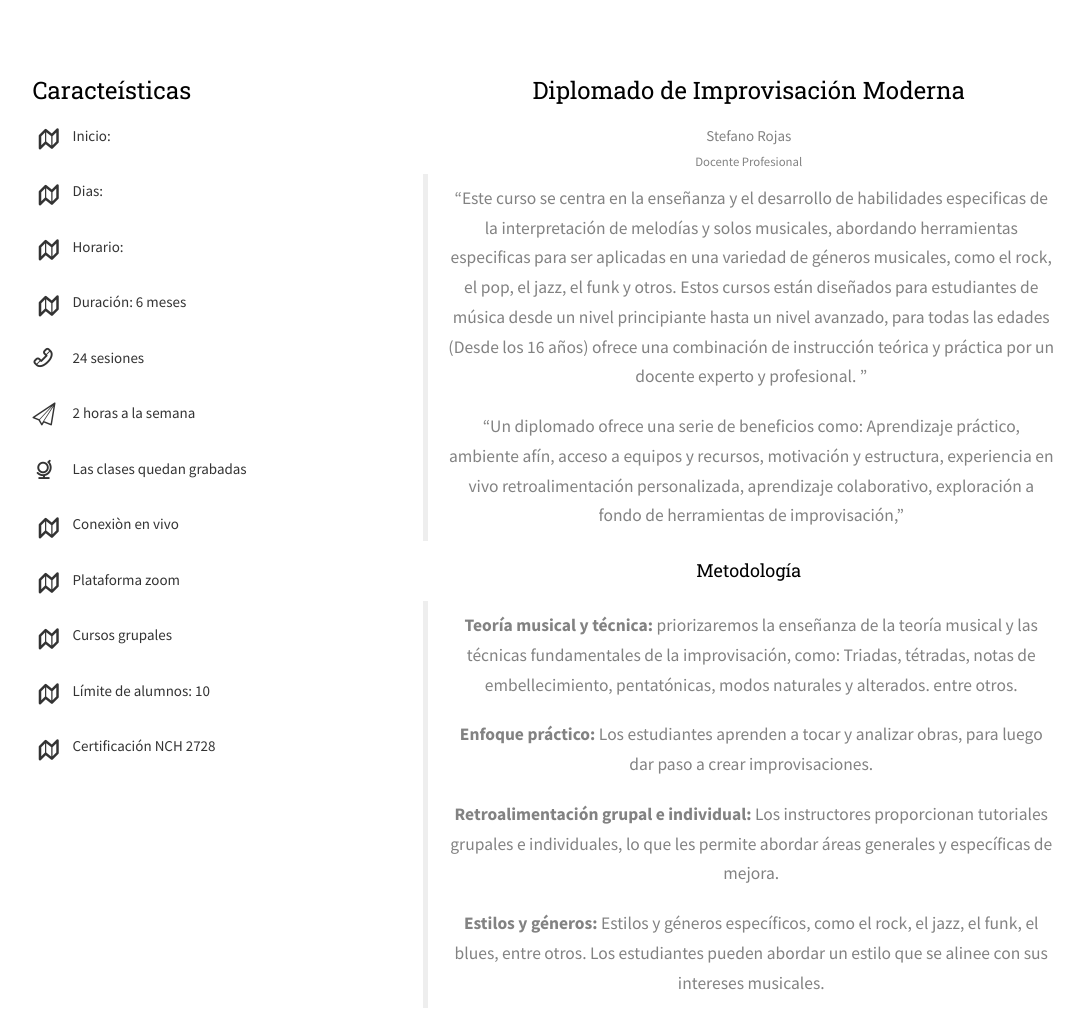
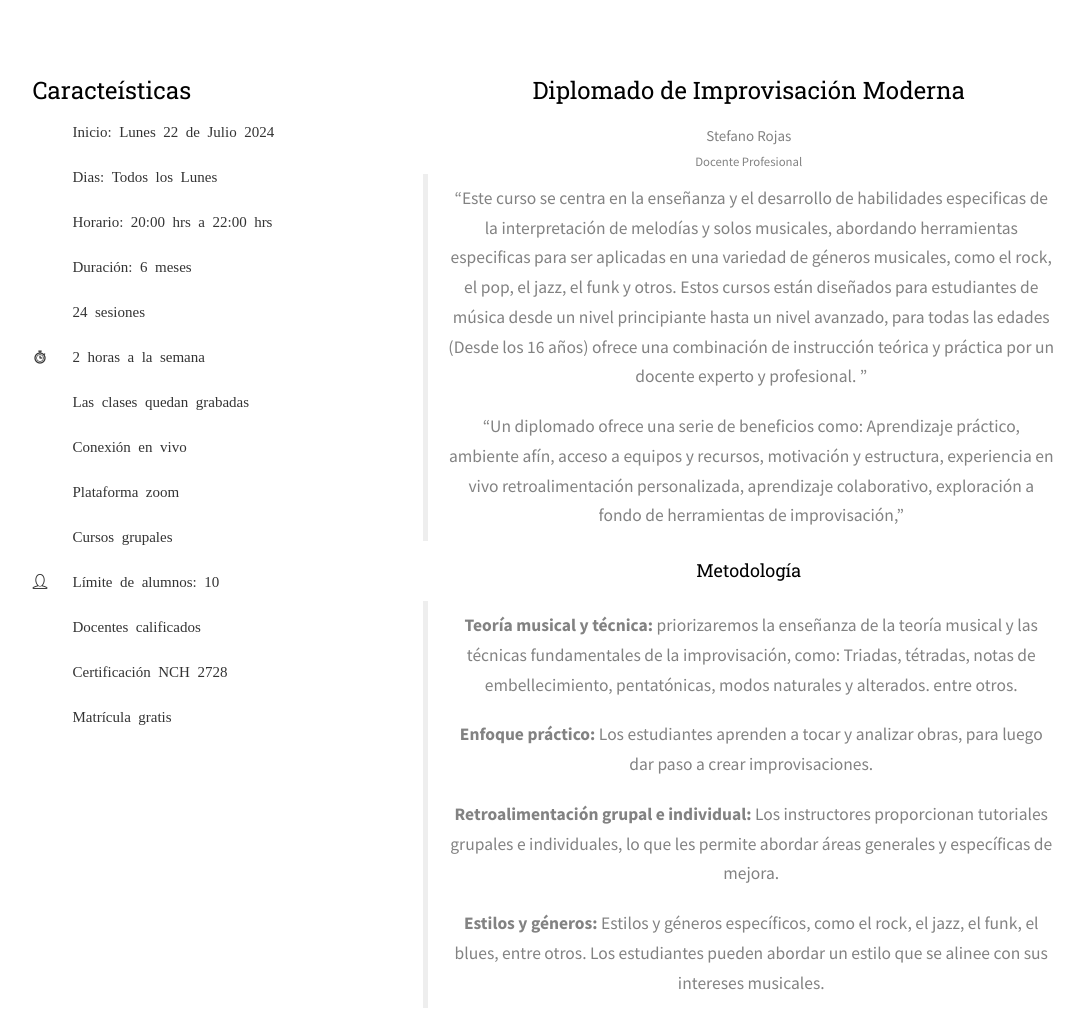
Before and after one commit to DjianR/ICAI-LP, a plain HTML site: page detalle-diplomado.html in a window 1280 px wide. Shown: the part 520-1531 px from the top of the page, without its empty margins (135-1219 px from the left). Drawn offline with Linux system fonts and the light colour scheme; some packages are replaced by stand-ins of ours; no server answers; files whose address does not match are found by name; a web font is replaced by a local one.

Commit message:
Se-agregaron-carácteristicas

```diff
--- a/detalle-diplomado.html
+++ b/detalle-diplomado.html
@@ -143,18 +143,20 @@
 						<div class="fh5co-contact-info">
 							<h3>Caracteísticas</h3>
 							<ul>
-								<li class="address">Inicio: </li>
-								<li class="address">Dias: </li>
-								<li class="address">Horario: </li>
-								<li class="address">Duración: 6 meses </li>
-								<li class="phone">24 sesiones</a></li>
-								<li class="email">2 horas a la semana</a></li>
-								<li class="url"></a>Las clases quedan grabadas</li>
-								<li class="address">Conexiòn en vivo </li>
-								<li class="address">Plataforma zoom</li>
-								<li class="address">Cursos grupales</li>
-								<li class="address">Límite de alumnos: 10</li>
-								<li class="address">Certificación NCH 2728</li>
+								<li class="icon-calendar">Inicio: Lunes 22 de Julio 2024 </li>
+								<li class="icon-calendar">Dias: Todos los Lunes</li>
+								<li class="icon-clock">Horario: 20:00 hrs a 22:00 hrs </li>
+								<li class="icon-calendar">Duración: 6 meses </li>
+								<li class="icon-table">24 sesiones</a></li>
+								<li class="icon-stopwatch">2 horas a la semana</a></li>
+								<li class="icon-file-video"></a>Las clases quedan grabadas</li>
+								<li class="icon-video-camera">Conexión en vivo </li>
+								<li class="icon-video-camera">Plataforma zoom</li>
+								<li class="icon-users">Cursos grupales</li>
+								<li class="icon-user2">Límite de alumnos: 10</li>
+								<li class="icon icon-user-tie">Docentes calificados</li>
+								<li class="icon icon-profile">Certificación NCH 2728</li>
+								<li class="icon icon-diamonds">Matrícula gratis</li>
 							</ul>
 						</div>
 
@@ -305,7 +307,7 @@
 							<div class="pricing__item">
 								<div class="wrap-price">
 									<!-- <div class="icon icon-user2"></div> -->
-									<h3 class="pricing__title">Inscripción</h3>
+									<h3 class="pricing__title">Reserva tu Cupo</h3>
 									<!-- <p class="pricing__sentence">Single user license</p> -->
 								</div>
 								<div class="pricing__price">
```
